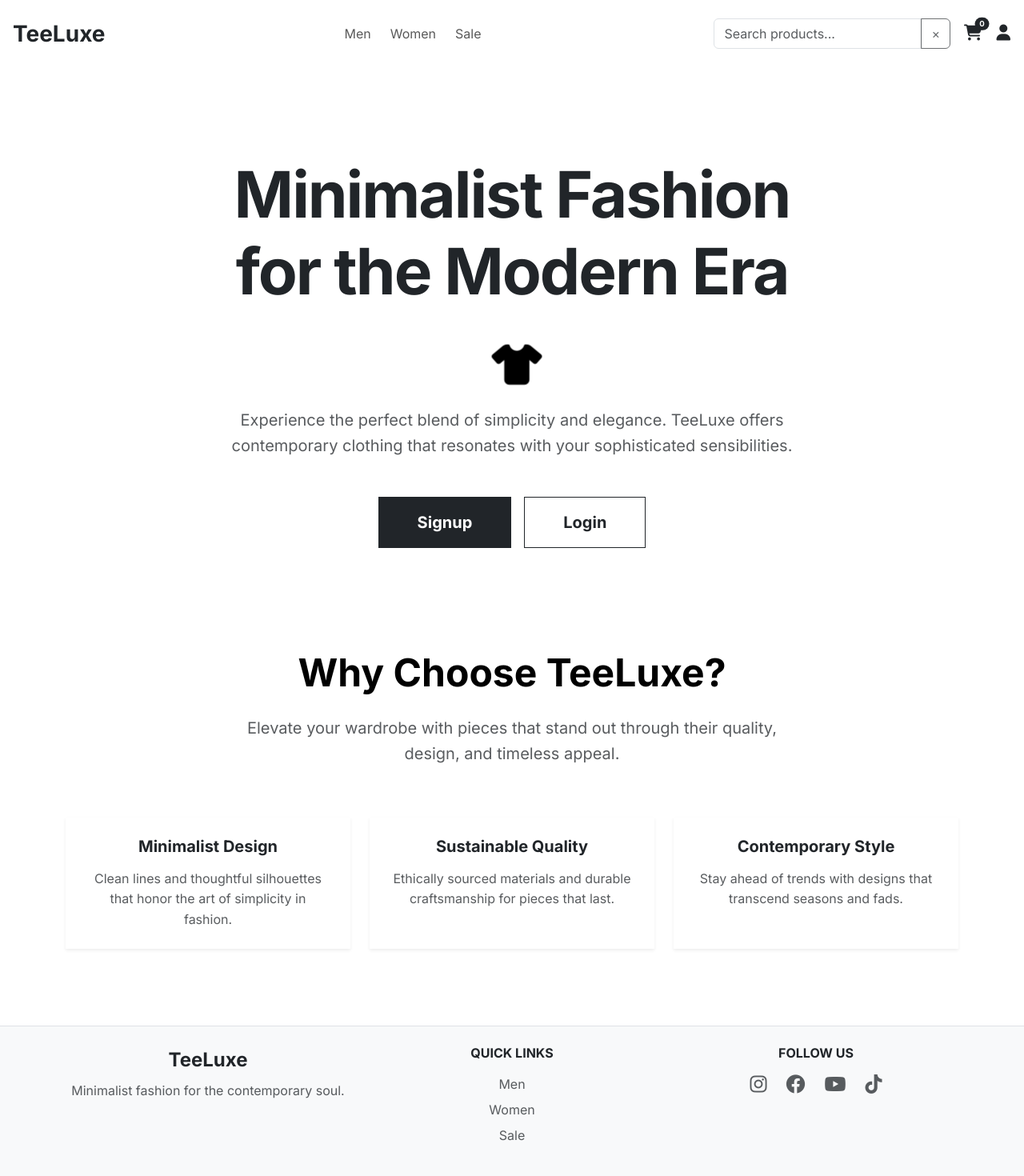
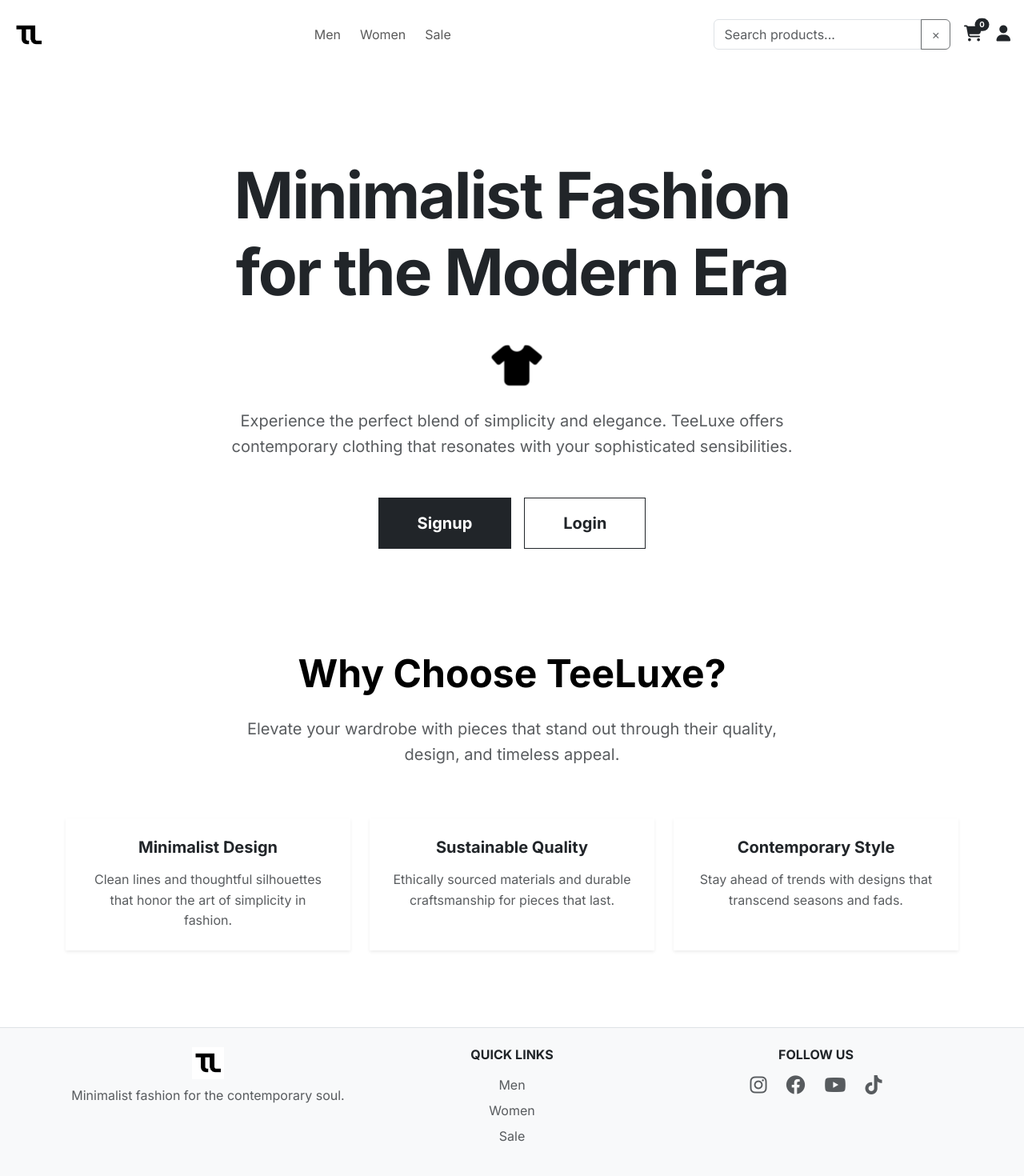
Before and after one commit to krtdotcode/tee-luxe-frontend, a React (Create React App) app: page / in a window 1280 px wide. Shown: the top 1470 px of the page at 80% size. Built offline with nearby package versions, Linux system fonts and the light colour scheme.

Commit message:
chan: update teeluxe logo

```diff
--- a/public/index.html
+++ b/public/index.html
@@ -2,7 +2,7 @@
 <html lang="en">
   <head>
     <meta charset="utf-8" />
-    <link rel="icon" href="%PUBLIC_URL%/favicon.ico" />
+    <link rel="icon" href="%PUBLIC_URL%/logo/tee-luxe.png" />
     <meta name="viewport" content="width=device-width, initial-scale=1" />
     <meta name="theme-color" content="#000000" />
     <meta name="author" content="TeeLuxe" />
--- a/src/components/Footer.js
+++ b/src/components/Footer.js
@@ -9,8 +9,12 @@ function Footer() {
       <Container>
         <Row className="py-4">
           <Col lg={4} className="mb-3">
-            <Navbar.Brand className="fw-bold fs-4 text-dark">
-              TeeLuxe
+            <Navbar.Brand className="fw-bold fs-4 text-dark p-0">
+            <img
+              src={`${process.env.PUBLIC_URL}/logo/tee-luxe.png`}
+              alt="TeeLuxe Logo"
+              style={{ height: '40px', width: 'auto' }}
+            />
             </Navbar.Brand>
             <p className="text-muted mt-2">
               Minimalist fashion for the contemporary soul.
--- a/src/components/Navbar.js
+++ b/src/components/Navbar.js
@@ -24,7 +24,11 @@ function TeeLuxeNavbar() {
       <Container fluid className="px-3">
         {/* Brand Logo */}
         <Navbar.Brand as={Link} to="/" className="fw-bolder fs-3 text-dark me-4">
-          TeeLuxe
+          <img
+            src={`${process.env.PUBLIC_URL}/logo/tee-luxe.png`}
+            alt="TeeLuxe Logo"
+            style={{ height: '40px', width: 'auto' }}
+          />
         </Navbar.Brand>
 
         {/* Mobile Toggle */}
```
Also changed, not shown: public/logo/tee-luxe.png (added).
